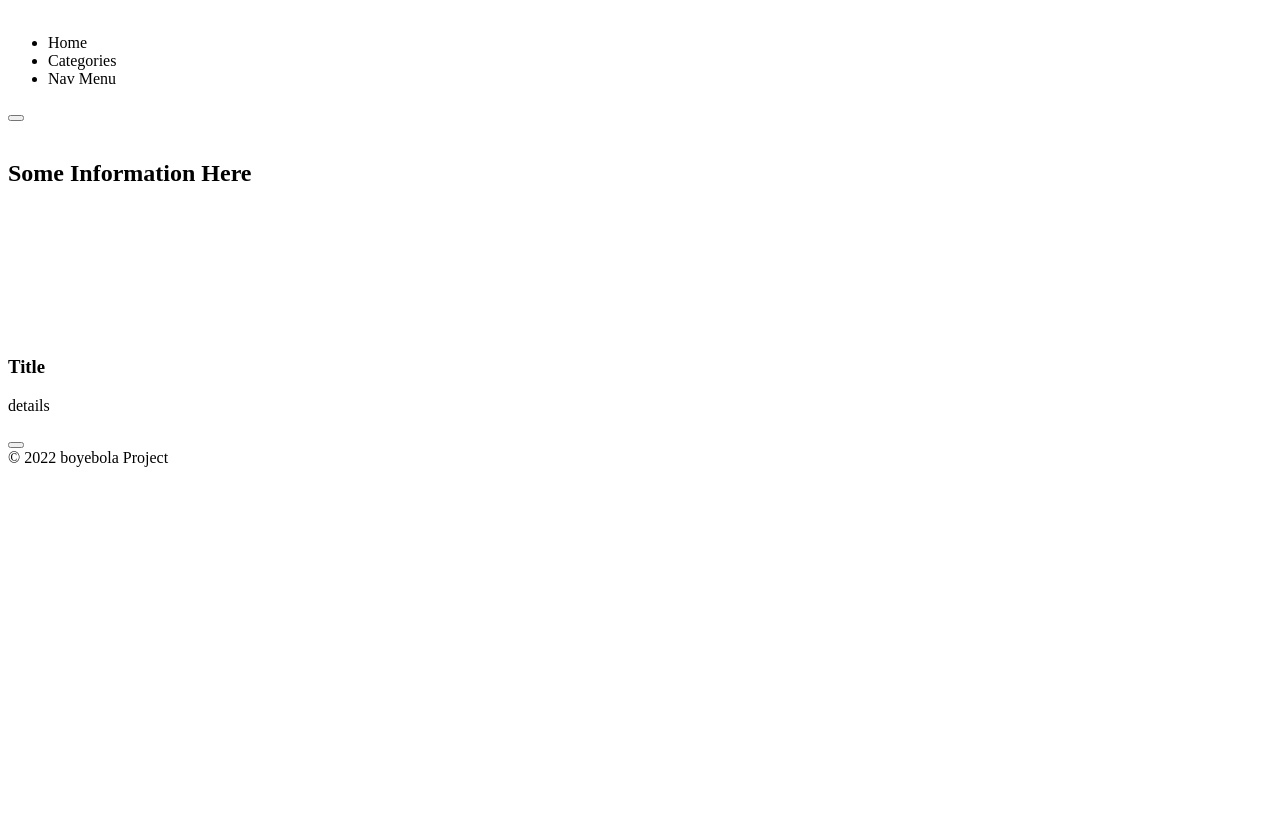
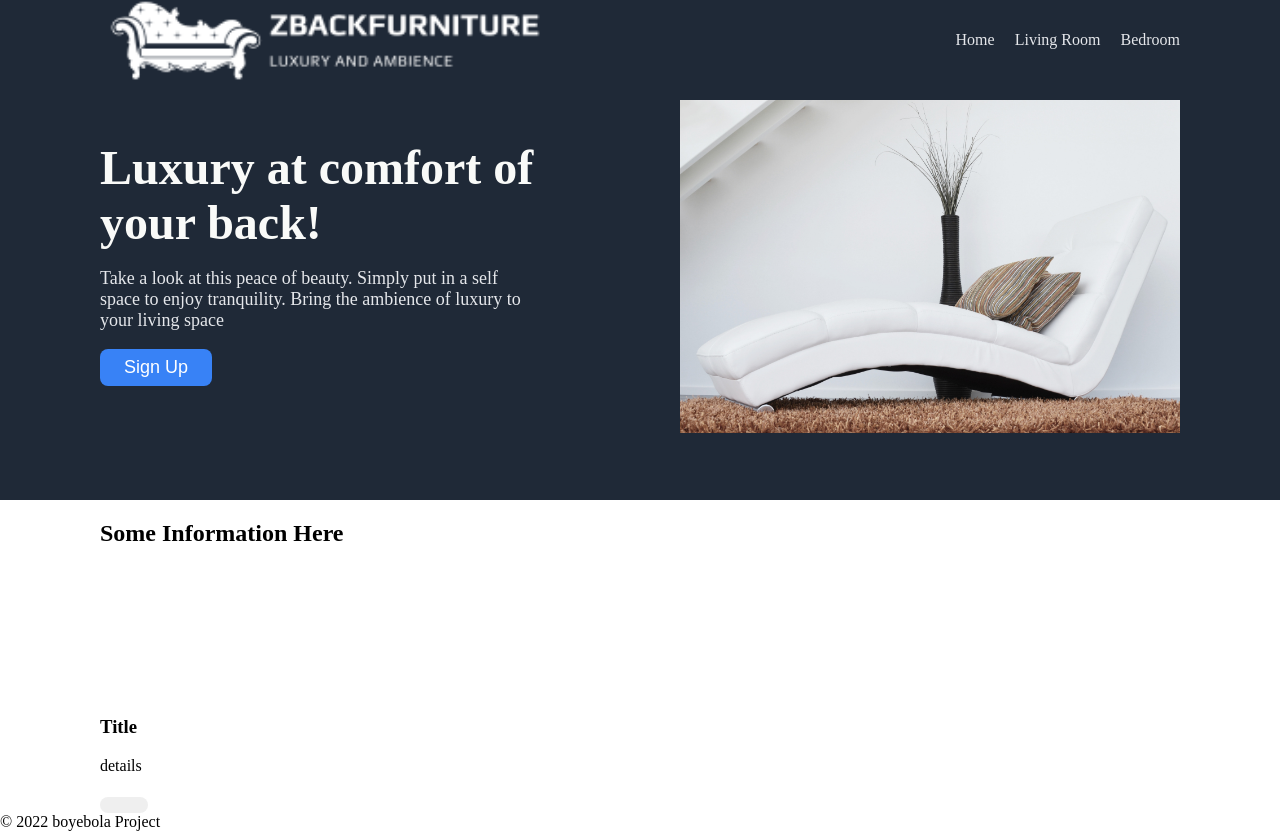
Before and after one commit to boyebola/odin-landingpage, a plain HTML site: page index.html in a window 1280 px wide. Before the commit the page ends 800 px from the top, so only its background shows below. Drawn offline with Linux system fonts and the light colour scheme.

Commit message:
Add styling to the hero section

```diff
--- a/assets/css/styles.css
+++ b/assets/css/styles.css
@@ -0,0 +1,94 @@
+* {
+  box-sizing: border-box;
+}
+body {
+  margin: 0;
+}
+
+section {
+  padding: 0 100px;
+}
+
+.top {
+  background-color: #1f2937;
+  display: flex;
+  flex-direction: column;
+  height: 500px;
+}
+
+header {
+  max-height: 100px;
+  display: flex;
+  justify-content: space-between;
+  align-items: center;
+  padding-top: 10px;
+  padding-bottom: 30px;
+}
+
+.logo {
+  display: flex;
+  justify-content: flex-start;
+  align-items: center;
+}
+
+#header-logo {
+  width: 450px;
+}
+
+.nav-items {
+  padding: 0;
+  margin: 0;
+  list-style-type: none;
+  color: #e5e7eb;
+  display: flex;
+  gap: 20px;
+}
+
+.nav-item {
+}
+
+.hero-container {
+  display: flex;
+  align-items: flex-start;
+  justify-content: space-between;
+}
+
+.hero {
+  width: 45%;
+  height: 100%;
+  padding-right: 50px;
+  flex-shrink: 0;
+}
+
+#hero-title {
+  font-size: 48px;
+  margin-bottom: 0;
+  color: #f9faf8;
+}
+
+.hero-text {
+  font-size: 18px;
+  color: #e5e7eb;
+}
+
+.image-container {
+  width: 500px;
+  height: 350px;
+}
+
+.hero-image {
+  max-width: 100%;
+  max-height: 100%;
+}
+
+button {
+  border: none;
+  color: white;
+  font-size: 18px;
+  border-radius: 8px;
+  padding: 8px 24px;
+}
+
+.buttons {
+  background-color: #3882f6;
+}
--- a/index.html
+++ b/index.html
@@ -6,24 +6,40 @@
     <meta name="viewport" content="width=device-width, initial-scale=1.0" />
     <title>Landing Page</title>
 
-    <link type="stylesheet" href="./assets/css/styles.css" />
+    <link rel="stylesheet" href="./assets/css/styles.css" />
   </head>
   <body>
     <section class="top">
-      <div class="nav-bar">
-        <ul class="nav-container">
-          <img class="logo" src="" alt="" />
+      <header class="header">
+        <div class="logo">
+          <img
+            id="header-logo"
+            src="./assets/images/site-logo.png"
+            alt="logo"
+          />
+        </div>
+        <ul class="nav-items">
           <li class="nav-item">Home</li>
-          <li class="nav-item">Categories</li>
-          <li class="nav-item">Nav Menu</li>
+          <li class="nav-item">Living Room</li>
+          <li class="nav-item">Bedroom</li>
         </ul>
-      </div>
+      </header>
       <div class="hero-container">
-        <div class="hero-description">
-          <div class="hero-text"></div>
-          <button class="buttons"></button>
+        <div class="hero">
+          <h1 id="hero-title">Luxury at comfort of your back!</h1>
+          <p class="hero-text">
+            Take a look at this peace of beauty. Simply put in a self space to
+            enjoy tranquility. Bring the ambience of luxury to your living space
+          </p>
+          <button class="buttons">Sign Up</button>
         </div>
-        <img class="hero-image" src="" alt="" />
+        <div class="image-container">
+          <img
+            class="hero-image"
+            src="./assets/images/relax-futon.jpg"
+            alt="photo by Pixabay"
+          />
+        </div>
       </div>
     </section>
     <section class="cards">
@@ -61,5 +77,5 @@
       </div>
     </section>
   </body>
-  <footer>&copy; 2022 boyebola Project</footer>
+  <footer><div>&copy; 2022 boyebola Project</div></footer>
 </html>
```
Also changed, not shown: assets/images/Logo.png (added), assets/images/logo.svg (added), assets/images/site-logo.png (added).
